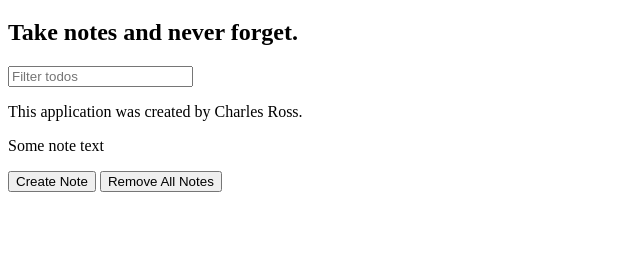
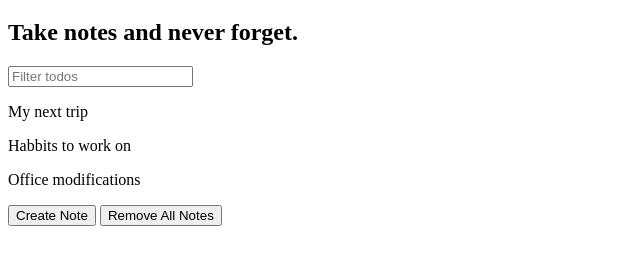
Before and after one commit to chivalry/javascript-bootcamp, a plain HTML site: page notes-app/index.html in a window 1280 px wide. Shown: the part 61-326 px from the top of the page, without its empty margins (0-640 px from the left). Drawn offline with Linux system fonts and the light colour scheme.

Commit message:
browser exercise 11

```diff
--- a/notes-app/index.html
+++ b/notes-app/index.html
@@ -6,8 +6,7 @@
         <h1>Notes App</h1>
         <h2>Take notes and never forget.</h2>
         <input id="search-text" type="text" placeholder='Filter todos'>
-        <p class="note">This application was created by Charles Ross.</p>
-        <p class="note">Some note text</p>
+        <div id="notes"></div>
         <button id="create-note">Create Note</button>
         <button id="remove-all">Remove All Notes</button>
         <script src="notes-app.js"></script>
--- a/notes-app/notes-app.js
+++ b/notes-app/notes-app.js
@@ -8,6 +8,24 @@ const notes = [{
     title: 'Office modifications',
     body: 'Get new chair'
 }]
+
+const filters = {
+    searchText: ''
+}
+
+const renderNotes = function(notes, filters) {
+    const filteredNotes = notes.filter(function (note) {
+        return note.title.toLowerCase().includes(filters.searchText.toLowerCase())
+    })
+    document.querySelector('#notes').innerHTML = ''
+    filteredNotes.forEach(function(note) {
+        const noteElement = document.createElement('p')
+        noteElement.textContent = note.title
+        document.querySelector('#notes').appendChild(noteElement)
+    })
+}
+
+renderNotes(notes, filters)
 
 document.querySelector('#create-note').addEventListener('click', function(event) {
     event.target.textContent = 'The button was clicked'
@@ -20,5 +38,6 @@ document.querySelector('#remove-all').addEventListener('click', function(event)
 })
 
 document.querySelector('#search-text').addEventListener('input', function(event) {
-    console.log(event.target.value)
+    filters.searchText = event.target.value
+    renderNotes(notes, filters)
 })
```
